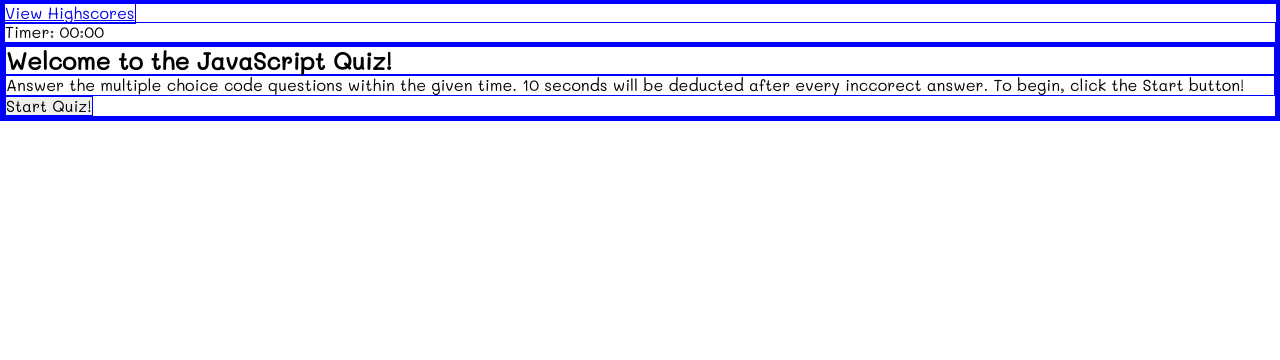
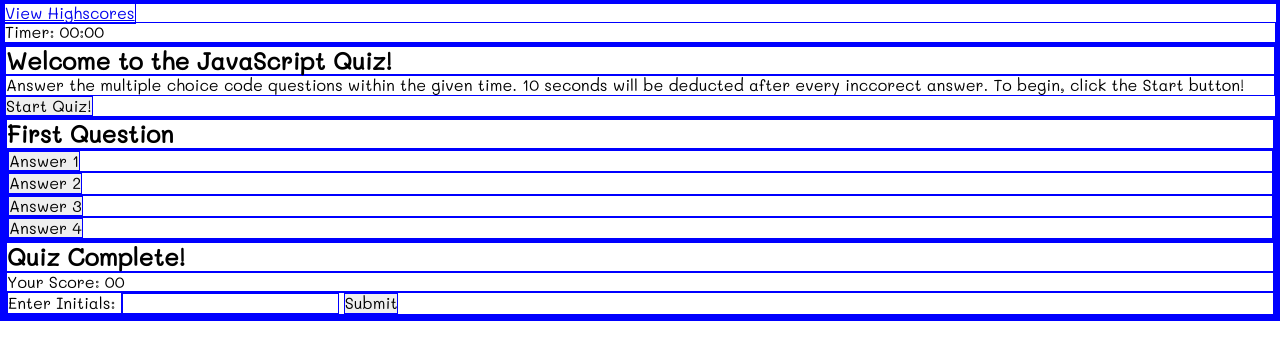
Before and after one commit to luksvrd/Coding-Quiz, a website built with Vite: page index.html in a window 1280 px wide. Built offline with nearby package versions, Linux system fonts and the light colour scheme; files whose address does not match are found by name.

Commit message:
Add Question & Highscore sections

```diff
--- a/index.html
+++ b/index.html
@@ -31,6 +31,31 @@
             <button type="button" class="start-btn">Start Quiz!</button>
           </section>
 
+
+          <!-- QUIZ QUESTIONS (HIDDEN FOR HIGHSCORES)-->
+          <main>
+            <section class="question-screen">
+              <h2>First Question</h2>
+              <ul>
+                <li><button type="submit">Answer 1</button></li>
+                <li><button type="submit">Answer 2</button></li>
+                <li><button type="submit">Answer 3</button></li>
+                <li><button type="submit">Answer 4</button></li>
+              </ul>
+            </section>
+
+            <!-- HIGHSCORE/INITIALS SCREEN ()-->
+
+            <section class="quiz-end">
+              <h2>Quiz Complete!</h2>
+              <p>Your Score: 00</p>
+              <div>
+                <label for="initials">Enter Initials: </label>
+                <input type="text" id="initials" name="initials"/>
+                <button type="submit">Submit</button>
+              </div>
+            </section>
+
           </main>
 
         </div>
```
Also changed, not shown: high-scores.html (+7 -1 lines).
